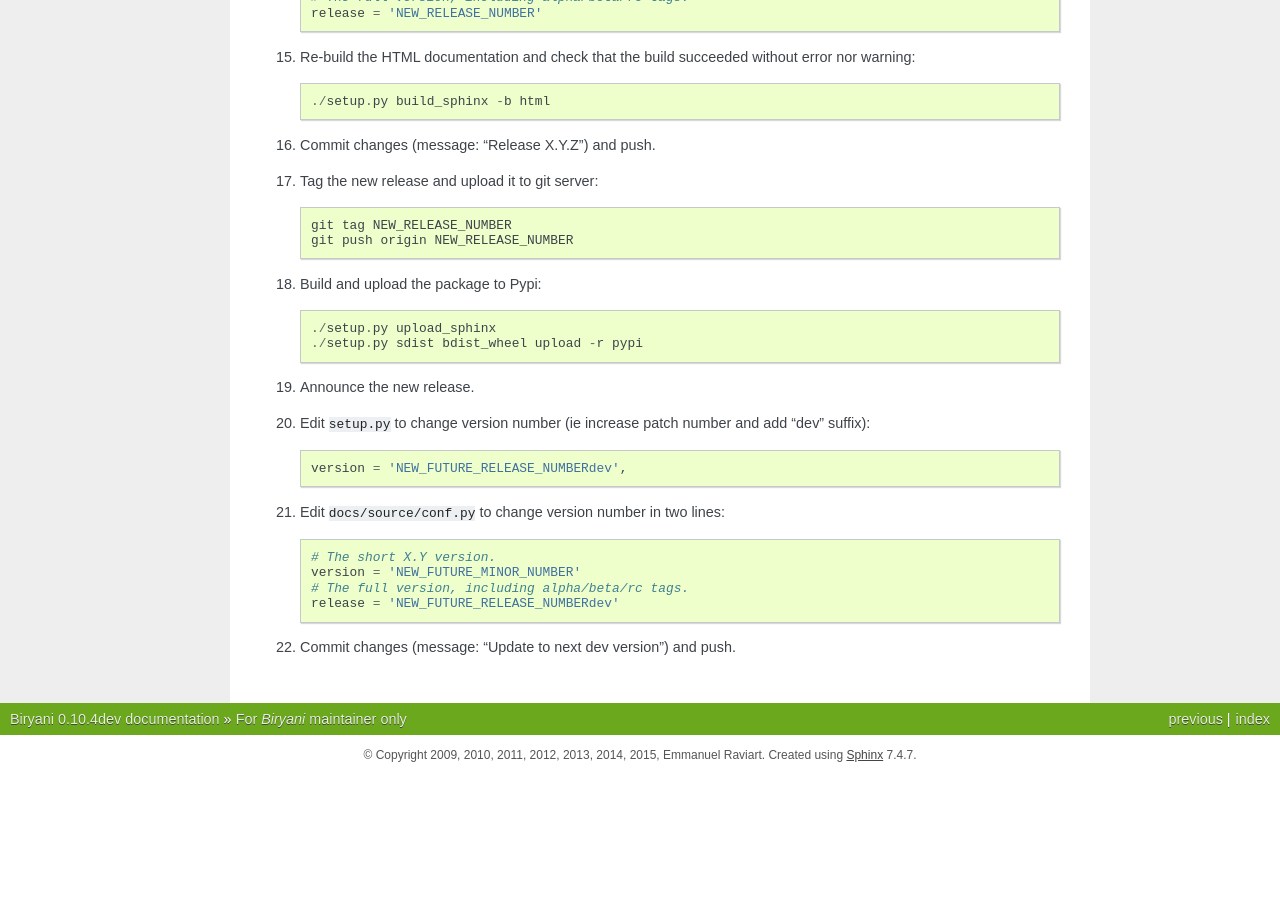
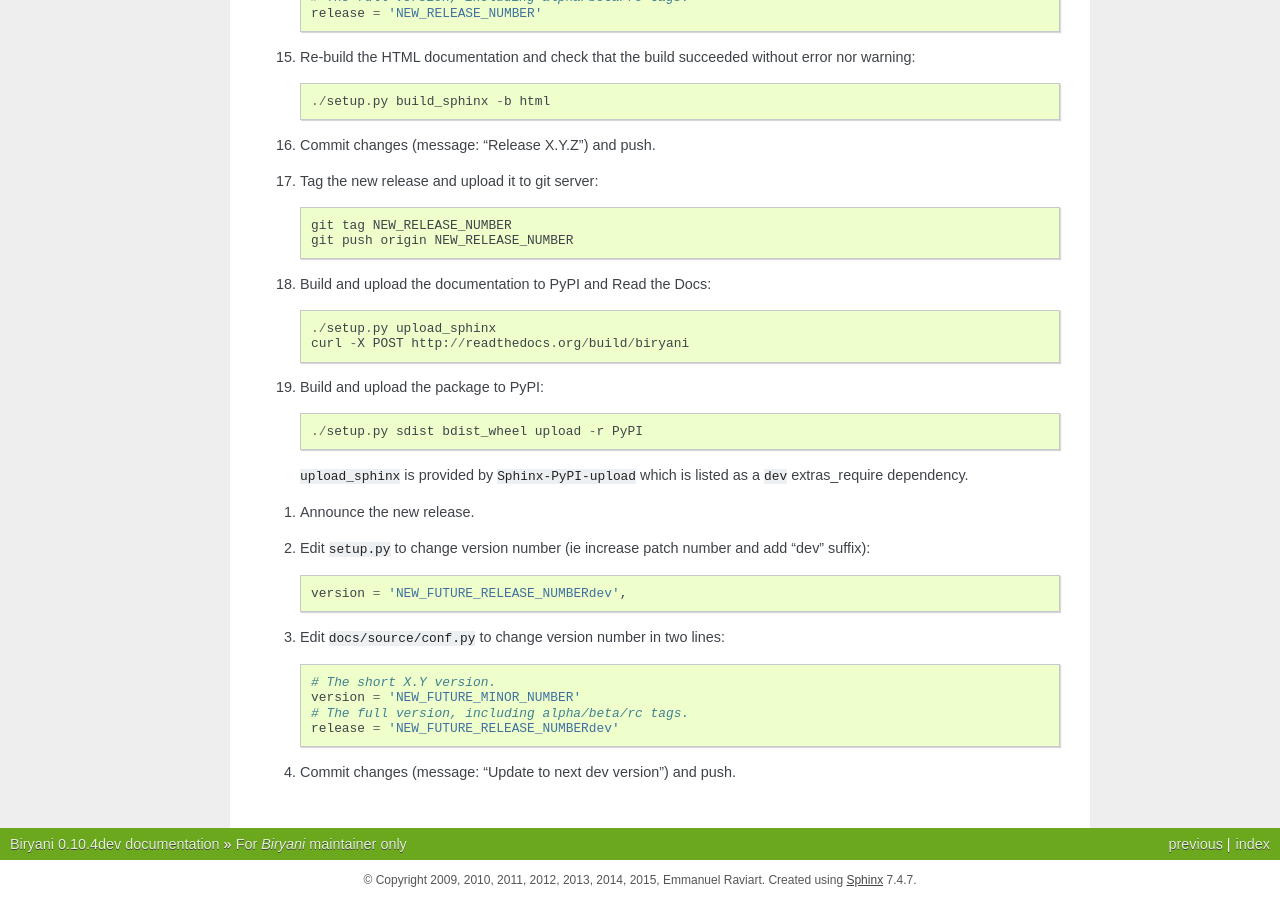
Before and after one commit to openfisca/biryani, a Sphinx documentation site: the page built from docs/source/for-maintainer-only.rst, in a window 1280 px wide and 900 px high, scrolled down 1239 px. Built offline with Sphinx 7.4.7, drawn with Linux system fonts in a browser that asks for light colours; before the commit the page ends 2014 px from its top, so only the background shows below that.

Commit message:
Update maintainer doc

```diff
--- a/docs/source/for-maintainer-only.rst
+++ b/docs/source/for-maintainer-only.rst
@@ -70,10 +70,16 @@ How to release a new version of *Biryani*
     git tag NEW_RELEASE_NUMBER
     git push origin NEW_RELEASE_NUMBER
 
-#. Build and upload the package to Pypi::
+#. Build and upload the documentation to PyPI and Read the Docs::
 
     ./setup.py upload_sphinx
-    ./setup.py sdist bdist_wheel upload -r pypi
+    curl -X POST http://readthedocs.org/build/biryani
+
+#. Build and upload the package to PyPI::
+
+    ./setup.py sdist bdist_wheel upload -r PyPI
+
+  ``upload_sphinx`` is provided by ``Sphinx-PyPI-upload`` which is listed as a ``dev`` extras_require dependency.
 
 #. Announce the new release.
 
```
